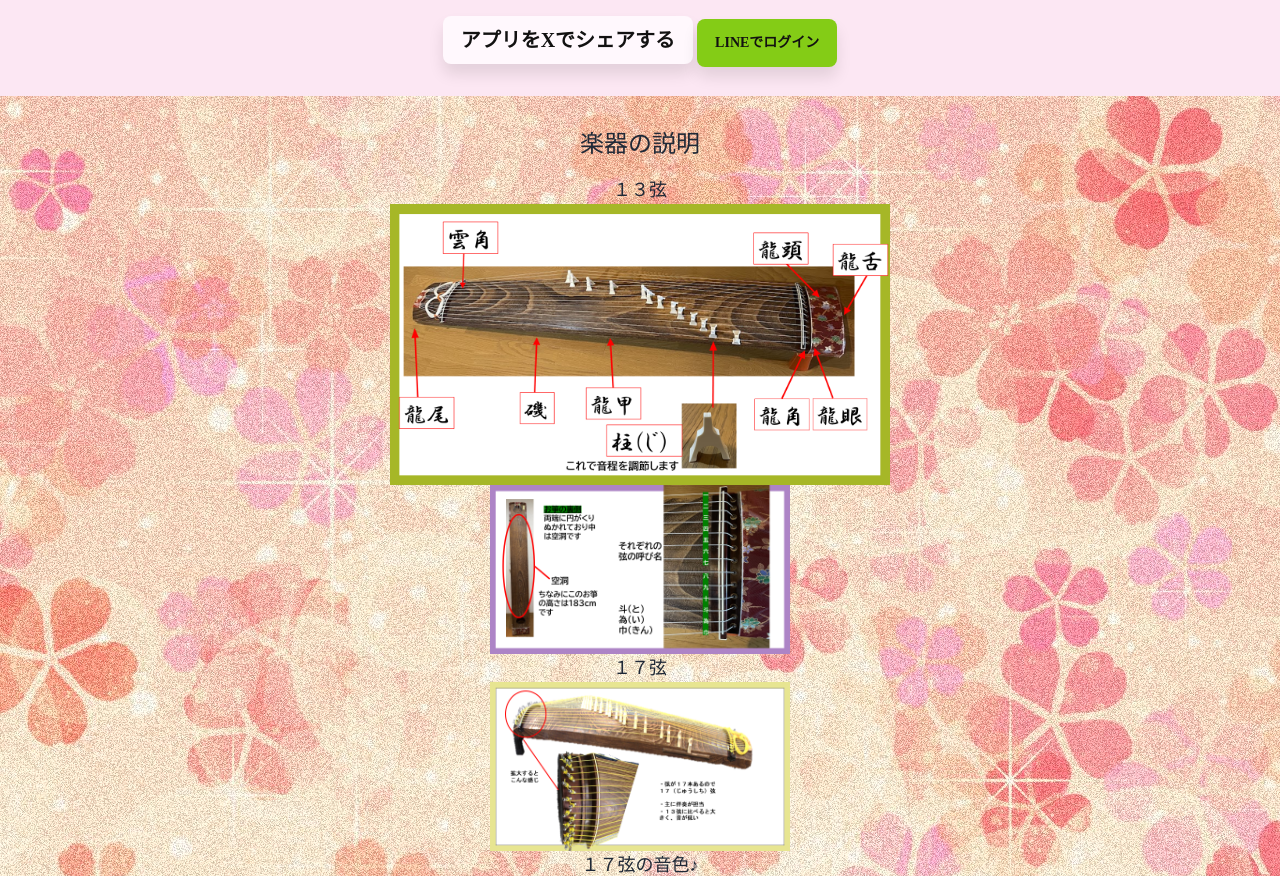
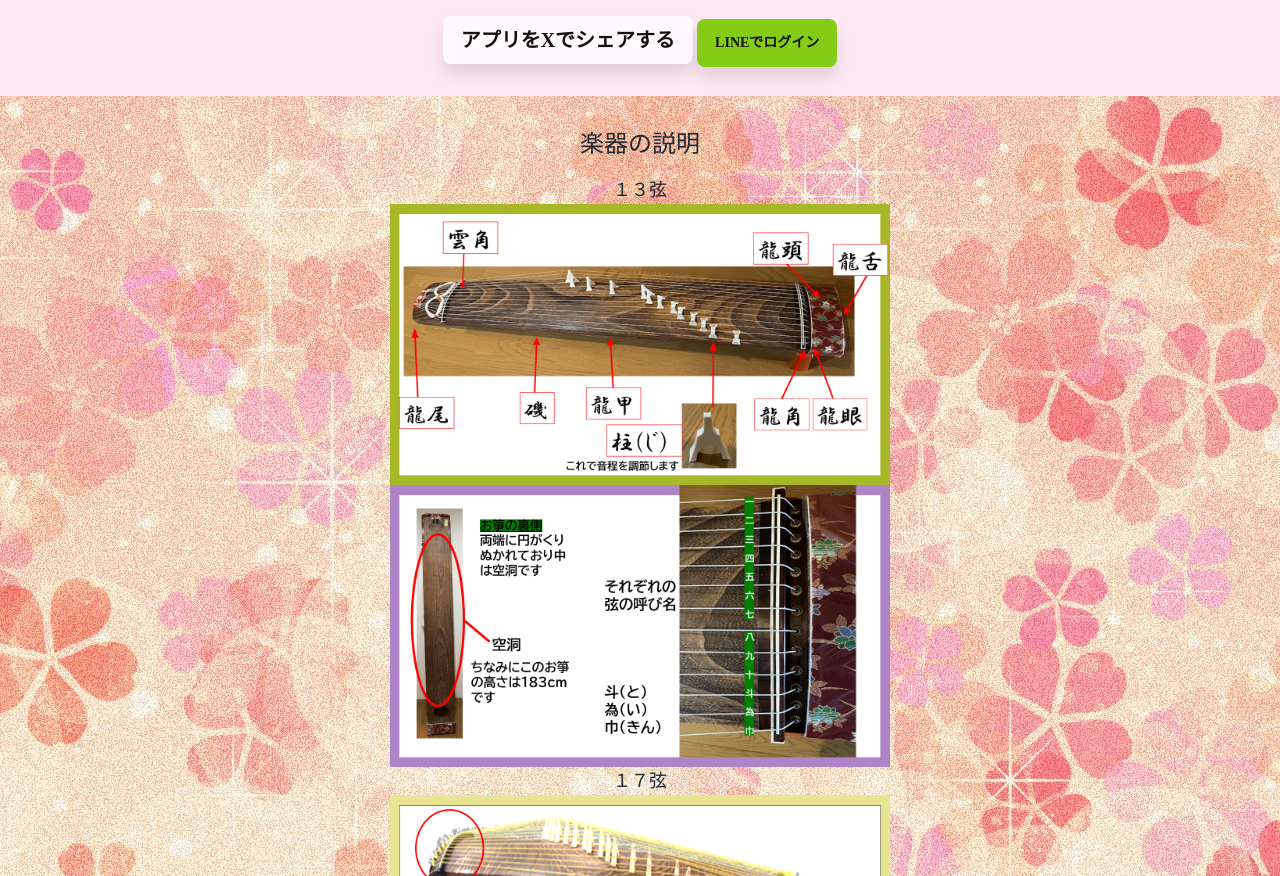
Before and after one commit to norikawasonoka/okotoshindan, a Rails app: page /okotos in a window 1280 px wide. Shown: the top 876 px of the page. Run offline with Rails 7, Linux system fonts and the light colour scheme; style sheets or scripts are compiled from the project's sources; some web fonts are replaced.

Commit message:
パソコンとスマホでの画面調整

```diff
--- a/app/views/okotos/index.html.erb
+++ b/app/views/okotos/index.html.erb
@@ -11,26 +11,29 @@
       <div class="p-4">
         <h1 class="text-2xl p-4">楽器の説明</h1>
         <p class="text-lg">１３弦</p>
-          <img src="/assets/13gen.png" class="mx-auto" style="width: 500px;" />
-          <img src="/assets/gen.png" class="mx-auto" style="width: 300px;" />
+          <img src="/assets/13gen.png" class="mx-auto w-[300px] sm:w-[500px]" /><!-- smは画面幅が640px以上の時に適用されるクラス -->
+          <img src="/assets/gen.png" class="mx-auto w-[300px] sm:w-[500px]" />
         <p class="text-lg">１７弦</p>
-        <img src="/assets/17gen.png" class="mx-auto" style="width: 300px;" />
+        <img src="/assets/17gen.png" class="mx-auto w-[300px] sm:w-[500px]" />
         <p class="text-lg">１７弦の音色♪</p>
-        <iframe src="https://www.youtube.com/embed/uCtUtQ3Nfhg" title="Speed Challenge!! 〜十七絃ver.〜" frameborder="0" allow="accelerometer; autoplay; clipboard-write; encrypted-media; gyroscope; picture-in-picture; web-share" referrerpolicy="strict-origin-when-cross-origin" allowfullscreen class="mx-auto"></iframe>
+          <iframe src="https://www.youtube.com/embed/uCtUtQ3Nfhg"
+            title="Speed Challenge!! 〜十七絃ver.〜" frameborder="0"
+            allow="accelerometer; autoplay; clipboard-write; encrypted-media; gyroscope; picture-in-picture; web-share"
+            referrerpolicy="strict-origin-when-cross-origin" allowfullscreen class="mx-auto w-[300px] sm:w-[500px]">
+            </iframe>
         <h2 class="text-2xl p-4">おことで使う道具</h2>
         <p class="text-lg">つめ</p>
-        <img src="/assets/tume.png" class="mx-auto" style="width: 300px;" />
+        <img src="/assets/tume.png" class="mx-auto w-[300px] sm:w-[500px]" />
         <p class="text-lg">琴台（きんだい）・譜面台</p>
-        <img src="/assets/kindai.png" class="mx-auto" style="width: 300px;" />
+        <img src="/assets/kindai.png" class="mx-auto w-[300px] sm:w-[500px]" />
         <h3 class="text-2xl p-4">楽譜</h3>
           <iframe
-            class="mx-auto"
             src="https://www.youtube.com/embed/TgMC-AKTXLQ?"
             title="おことで「さくらさくら」を弾いてみよう！ let&#39;s play KOTO! SAKURASAKURA movie"
             frameborder="0"
             allow="accelerometer; autoplay; clipboard-write; encrypted-media; gyroscope; picture-in-picture; web-share"
             referrerpolicy="strict-origin-when-cross-origin"
-            allowfullscreen>
+            allowfullscreen class="mx-auto w-[300px] sm:w-[500px]">
           </iframe>
       </div>
         <div class="mt-4">
```
Also changed, not shown: app/views/okotos/plays.html.erb (+50 -3 lines).
